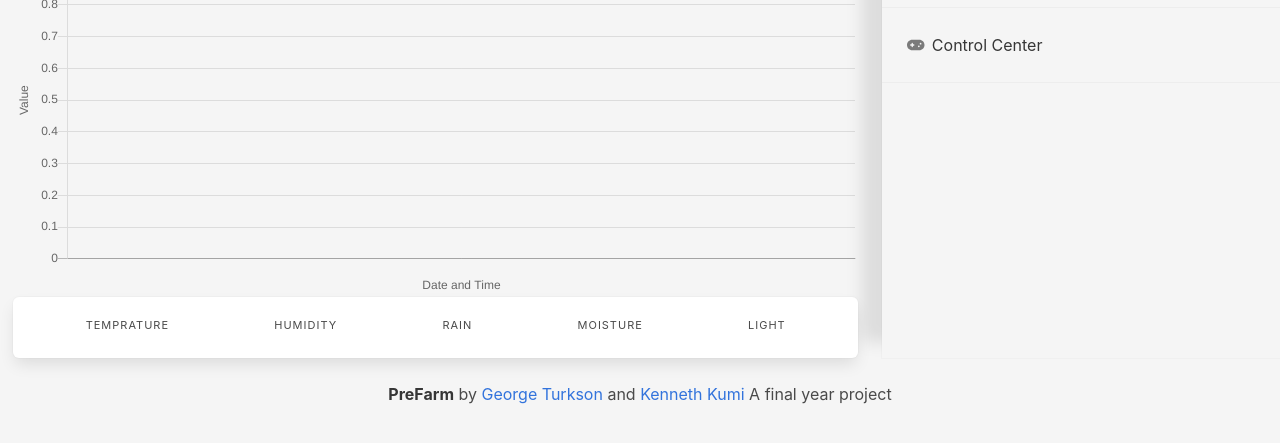
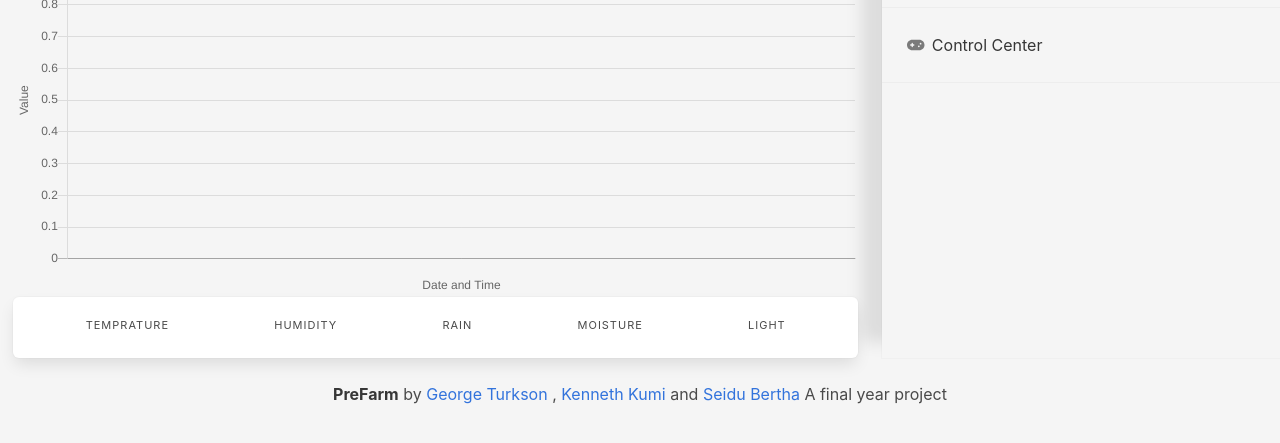
Before and after one commit to gtsorho/prefarm-js, a website: page views/dash.html in a window 1280 px wide. Shown: the part 247-690 px from the top of the page. Drawn offline with nearby package versions, Linux system fonts and the light colour scheme; files that its build step writes are made by us from their sources; no server answers; a script that the page names is missing; files whose address does not match are found by name.

Commit message:
2nd  update 29/06/2020

```diff
--- a/views/dash.html
+++ b/views/dash.html
@@ -348,7 +348,7 @@
   <footer class="footer is-fixed-bottom">
     <div class="content has-text-centered">
       <p>
-        <strong>PreFarm</strong> by <a href="">George Turkson </a>and <a href=""> Kenneth Kumi</a>
+        <strong>PreFarm</strong> by <a href="">George Turkson </a>,<a href=""> Kenneth Kumi</a> and <a href="">Seidu Bertha</a>
         A final year project
       </p>
     </div>
```
Also changed, not shown: views/index.html (+1 -1 lines).
